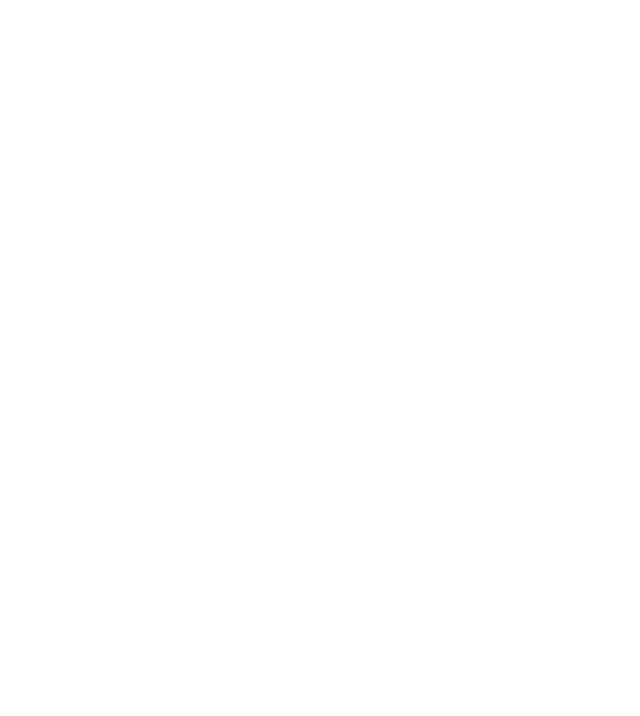
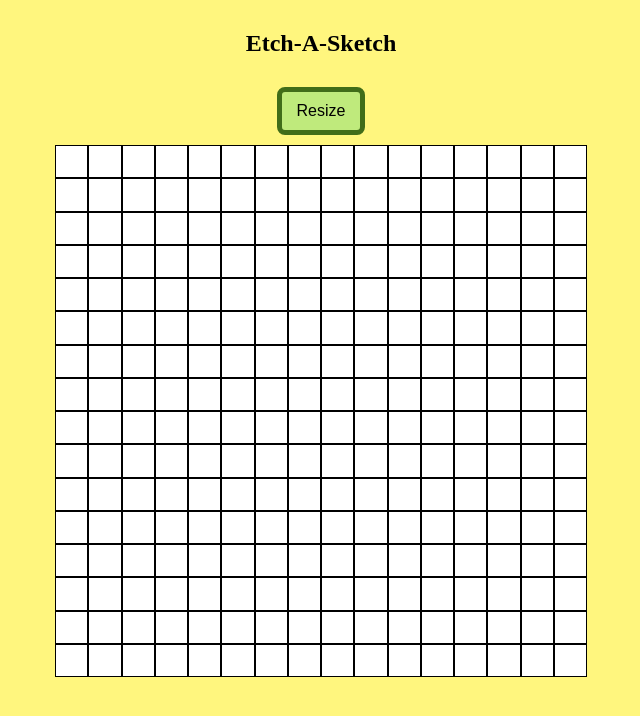
Before and after one commit to Akashkapoor306/Etch-a-Sketch, a plain HTML site: page index.html in a window 1280 px wide. Shown: the whole page, without its empty margins (319-959 px from the left). Drawn offline with Linux system fonts and the light colour scheme.

Commit message:
Updated the UI and Make the functionality of the repo

```diff
--- a/css/style.css
+++ b/css/style.css
@@ -0,0 +1,48 @@
+*{
+    margin: 0;
+    padding: 0;
+    background-color: #FFF67E;
+}
+
+
+.container
+{
+    display: flex;
+    margin: auto;
+    min-width: 500px;
+    min-height: 500px;
+    justify-content: center;
+
+
+}
+
+.column{
+    background-color: white;
+    border: 1px solid black;
+}
+
+.btn
+{
+    display: flex;
+    justify-content: center;
+    margin-top: 30px;
+    margin-bottom: 10px;
+
+}
+
+.header{
+    display: flex;
+    justify-content: center;
+    margin-top: 30px;
+}
+
+button{
+    padding-left: 15px;
+    padding-right: 15px;
+    padding-bottom: 10px;
+    padding-top: 10px;
+    background-color: #BFEA7C;
+    border: 5px solid #416D19;
+    border-radius: 8px;
+    font-size: medium;
+}
--- a/index.html
+++ b/index.html
@@ -3,9 +3,15 @@
 <head>
     <meta charset="UTF-8">
     <meta name="viewport" content="width=device-width, initial-scale=1.0">
-    <title>Document</title>
+    <link rel="stylesheet" href="./css/style.css"/>
+    <title>Etch-A-Sketch Game</title>
 </head>
 <body>
+    <div class="header"><h2>Etch-A-Sketch</h2></div>
+    <div class="btn"><button class="button">Resize</button></div>
+    <div class="container"></div>
 
+
+    <script src="./javascript/script.js"></script>
 </body>
 </html>
--- a/javascript/script.js
+++ b/javascript/script.js
@@ -0,0 +1,73 @@
+const container = document.querySelector('.container');
+const button =  document.querySelector('button');
+
+let firstGrid = true;
+
+//Genrating grid function
+function createGrid(size)
+{
+    firstGrid = false;
+
+
+    for(let i= 0;i<size;i++)
+    {
+        const gridRow = document.createElement('div');
+        gridRow.classList = 'row';
+        for(let j =0 ;j<size;j++)
+        {
+            const divheightAndWidth = 500/size;
+            const gridColumn = document.createElement('div');
+            gridColumn.classList = 'column';
+            gridColumn.style.width = `${divheightAndWidth}px`;
+            gridColumn.style.height = `${divheightAndWidth}px`;
+            gridRow.appendChild(gridColumn);
+
+            //Adding Hover Function
+            mouseEnter(gridColumn);
+        }
+
+
+        container.appendChild(gridRow);
+    }
+}
+
+
+//Hover function
+function mouseEnter(column)
+{
+    const color = randomRGB();
+    column.addEventListener('mouseenter',() =>{
+        column.style.background = `${color}`;
+    })
+}
+
+//Button Function
+button.addEventListener('click',() => {
+    let resize = prompt("Enter the resize number");
+
+    if(resize > 0 && resize < 100 )
+    {
+        container.innerHTML = "";
+        createGrid(resize);
+    }
+    else
+    {
+        resize = prompt("Enter the number between 1 to 99");
+    }
+})
+
+
+
+//Random Color Function
+function randColorNum() {
+    return Math.floor(Math.random() * 256);
+}
+
+function randomRGB() {
+    return `rgb(${randColorNum()},${randColorNum()},${randColorNum()})`;
+}
+
+if(firstGrid)
+{
+    createGrid(16);
+}
```
